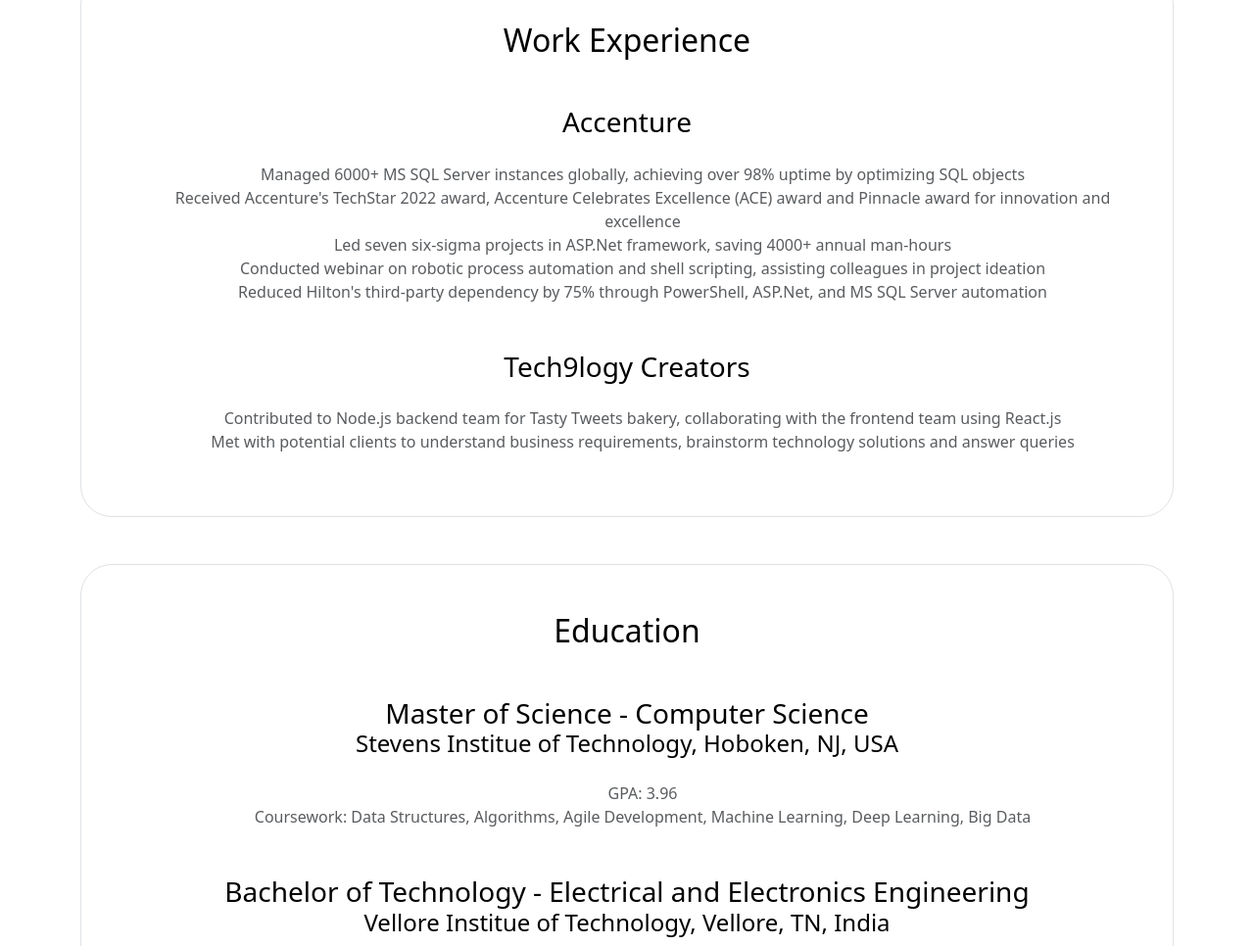
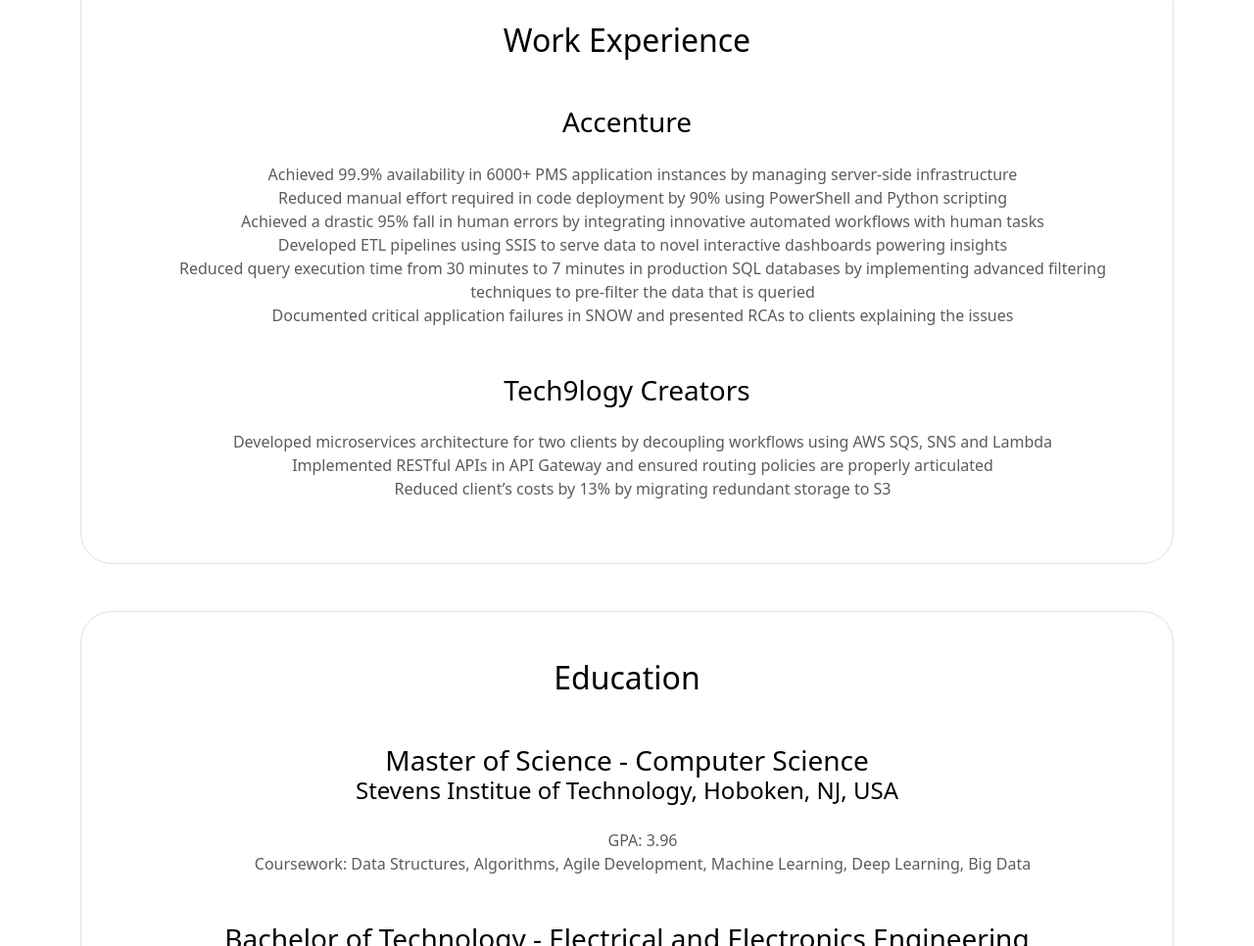
Before and after one commit to atulgupta002/atul-gupta.github.io, a plain HTML site: page index.html in a window 1280 px wide. Shown: the part 1831-2797 px from the top of the page at 98% size. Drawn offline with nearby package versions, Linux system fonts and the light colour scheme.

Commit message:
Update index.html

```diff
--- a/index.html
+++ b/index.html
@@ -96,25 +96,22 @@
             <h3 class="text-body-emphasis pb-0 mb-0 mt-5">Accenture</h3>
             <p class="col-lg-6 mx-auto mb-4">
             <ul class="accenture">
-                <li>Managed 6000+ MS SQL Server instances globally, achieving over 98% uptime by optimizing SQL objects
+                <li>Achieved 99.9% availability in 6000+ PMS application instances by managing server-side infrastructure
                 </li>
-                <li>Received Accenture's TechStar 2022 award, Accenture
-                    Celebrates Excellence (ACE) award and Pinnacle award for innovation and excellence</li>
-                <li>Led seven six-sigma projects in ASP.Net framework, saving 4000+ annual man-hours</li>
-                <li>Conducted webinar on robotic process automation and shell scripting, assisting colleagues in project
-                    ideation</li>
-                <li>Reduced Hilton's third-party dependency by 75% through PowerShell, ASP.Net, and MS SQL Server
-                    automation</li>
+                <li>Reduced manual effort required in code deployment by 90% using PowerShell and Python scripting</li>
+                <li>Achieved a drastic 95% fall in human errors by integrating innovative automated workflows with human tasks</li>
+                <li>Developed ETL pipelines using SSIS to serve data to novel interactive dashboards powering insights</li>
+                <li>Reduced query execution time from 30 minutes to 7 minutes in production SQL databases by implementing advanced filtering techniques to pre-filter the data that is queried</li>
+                <li>Documented critical application failures in SNOW and presented RCAs to clients explaining the issues</li>
             </ul>
             </p>
 
             <h3 class="text-body-emphasis pb-0 mb-0 mt-5">Tech9logy Creators</h3>
             <p class="col-lg-6 mx-auto mb-4">
             <ul class="tech9logy">
-                <li>Contributed to Node.js backend team for Tasty Tweets bakery, collaborating with the frontend team
-                    using React.js</li>
-                <li>Met with potential clients to understand business requirements, brainstorm technology solutions
-                    and answer queries</li>
+                <li>Developed microservices architecture for two clients by decoupling workflows using AWS SQS, SNS and Lambda</li>
+                <li>Implemented RESTful APIs in API Gateway and ensured routing policies are properly articulated</li>
+                <li>Reduced client’s costs by 13% by migrating redundant storage to S3</li>
             </ul>
             </p>
         </div>
```
